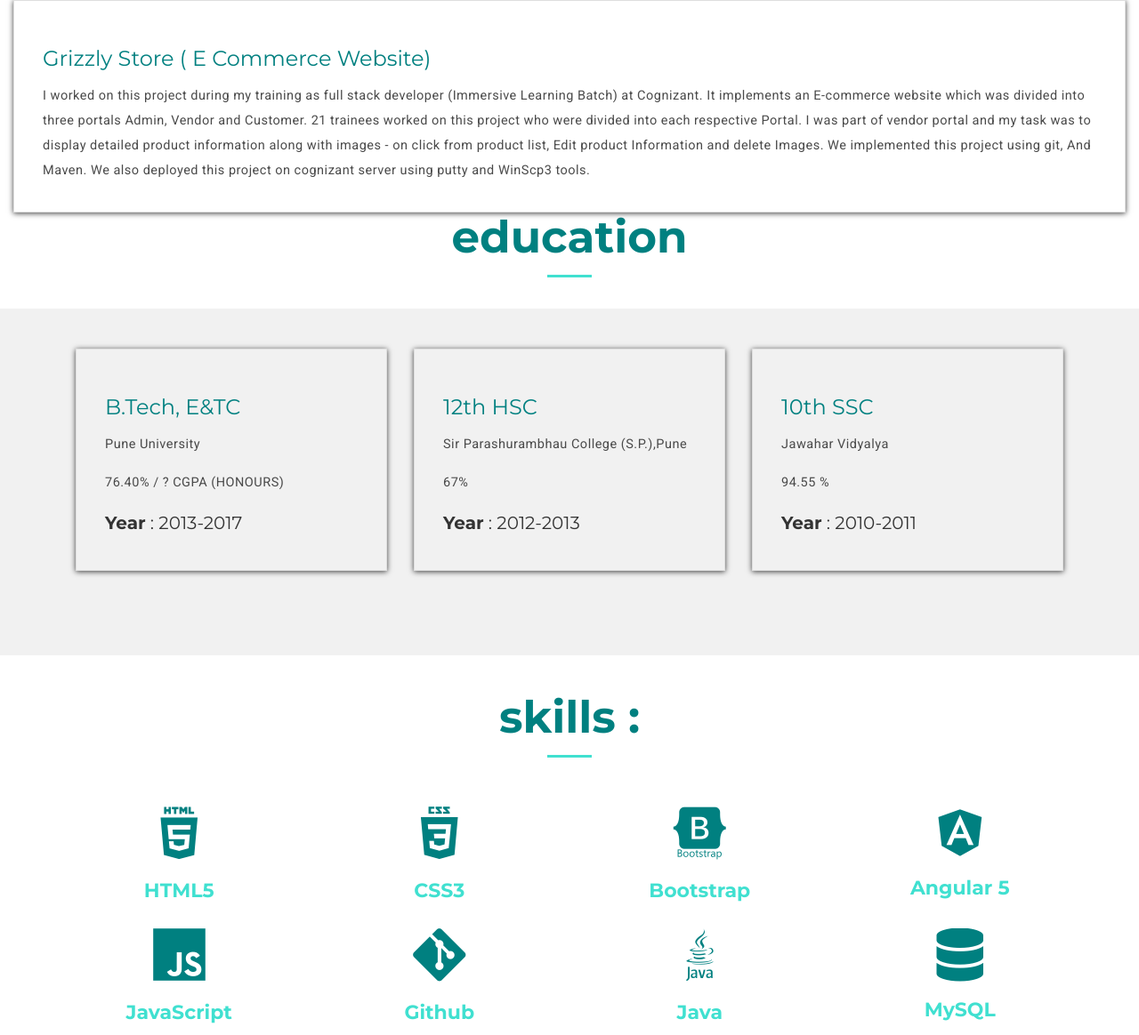
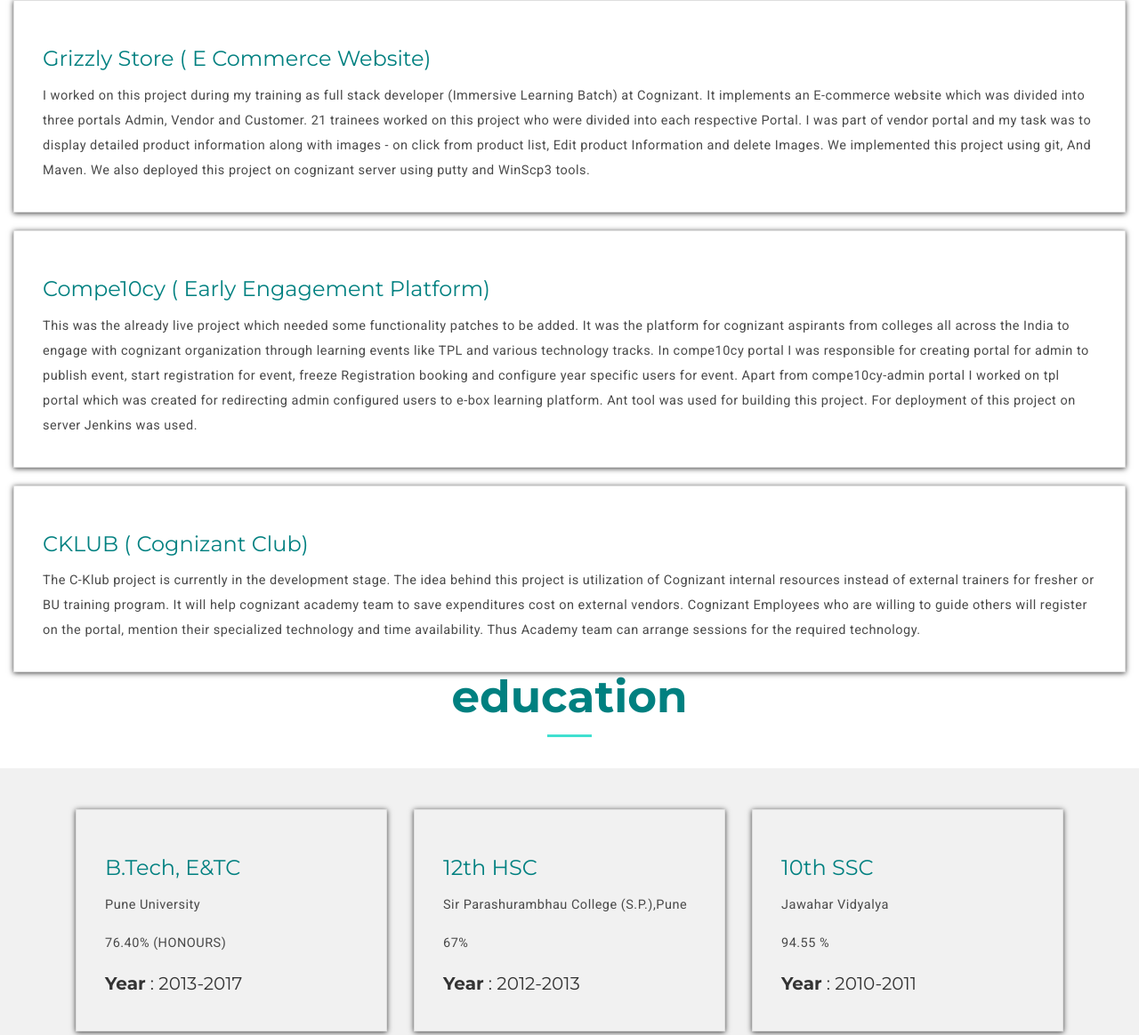
Before and after one commit to abhishekM30/abhishekM30.github.io, a plain HTML site: page index.html in a window 1280 px wide. Shown: the part 1616-2780 px from the top of the page at 89% size. Drawn offline with nearby package versions, Linux system fonts and the light colour scheme; files whose address does not match are found by name.

Commit message:
Add files via upload

```diff
--- a/index.html
+++ b/index.html
@@ -212,7 +212,7 @@
                     <div class="col-md-6 timeline-label">
                         <h4>key areas</h4>
                         <p>full stack development, front end development, Java application development and database management.</p>
-                        <a href="https://www.linkedin.com/in/abhishek-mhaiskar" alt="LinkedIn profile" target="_blank">
+                        <a href="https://www.linkedin.com/in/abhishek-mhaiskar/" alt="LinkedIn profile" target="_blank">
                             <div class="button-group-li">
                                 <div class="text-timeline">View on LinkedIn</div>
                                 <div class="icon-li">
@@ -261,6 +261,36 @@
 					And Maven. We also deployed this project on cognizant server using putty and WinScp3 tools.</p>
                 </div>
             </div>
+
+		<div class=" container col-md-12">
+
+                <h3 class="heading"></h3>
+                <div class="grid1 wow bounceInUp data-wow-delay=4s" >
+                    <h3> Compe10cy  ( Early Engagement Platform)</h3>
+                    <p>This was the already live project which needed some functionality patches to be added. It was
+					the platform for cognizant aspirants from colleges all across the India to engage with cognizant
+					organization through learning events like TPL and various technology tracks. In compe10cy portal
+					I was responsible for creating portal for admin to publish event, start registration for event,
+					freeze Registration booking and configure year specific users for event. Apart from compe10cy-admin
+					portal I worked on tpl portal which was created for redirecting admin configured users to e-box
+					learning platform. Ant tool was used for building this project. For deployment of this project
+					on server Jenkins was used. </p>
+                </div>
+            </div>
+
+		<div class=" container col-md-12">
+
+                <h3 class="heading"></h3>
+                <div class="grid1 wow bounceInUp data-wow-delay=4s" >
+                    <h3> CKLUB ( Cognizant Club)</h3>
+                    <p>The C-Klub project is currently in the development stage. The idea behind
+					this project is utilization of Cognizant internal resources instead of external trainers
+					for fresher or BU training program. It will help cognizant academy team to save expenditures cost
+					on external vendors. Cognizant Employees who are willing to guide others will register on the portal,
+					mention their specialized technology and time availability. Thus Academy team can arrange sessions
+					for the required technology. </p>
+                </div>
+            </div>
         <!-- end container experience -->
     </section>
 	<br>
@@ -284,7 +314,7 @@
                     <div class="grid1 wow bounceInDown data-wow-delay=1s">
                         <h3>B.Tech, E&TC</h3>
                         <p>Pune University</p>
-                        <p>76.40% / ? CGPA (HONOURS)</p>
+                        <p>76.40% (HONOURS)</p>
                     <h4><b>Year</b> : 2013-2017</h4>
                     </div>
                 </div>
@@ -409,7 +439,7 @@
                                 <span class=" techicon devicon-cplusplus-line colored " aria-hidden="true"></span>
                                 <!-- <i class="fa fa-file-code-o fa-wrapper" aria-hidden="true"></i> -->
                             </div>
-                            <h3>C++</h3>
+                            <h3>C & C++</h3>
                         </div>
 
 						<div class="col-md-3 services-item">
@@ -418,6 +448,14 @@
                                 <!-- <i class="fa fa-file-code-o fa-wrapper" aria-hidden="true"></i> -->
                             </div>
                             <h3>Jquery</h3>
+                        </div>
+
+						<div class="col-md-3 services-item">
+                            <div class="rotate">
+                                <span class=" techicon techicon fas fa-bars" aria-hidden="true"></span>
+                                <!-- <i class="fa fa-file-code-o fa-wrapper" aria-hidden="true"></i> -->
+                            </div>
+                            <h3>Agile Scrum</h3>
                         </div>
 
 
@@ -473,7 +511,7 @@
                     <a href="https://www.facebook.com/AbhishekMhaiskar/" target="_blank" alt="Facebook profile">
                         <span class="fa fa-facebook" aria-hidden="true"></span>
                     </a>
-                    <a href="www.linkedin.com/in/abhishek-mhaiskar" target="_blank" alt="LinkedIn profile">
+                    <a href="https://www.linkedin.com/in/abhishek-mhaiskar/" target="_blank" alt="LinkedIn profile">
                         <span class="fa fa-linkedin" aria-hidden="true"></span>
                             </i>
                     </a>
```
